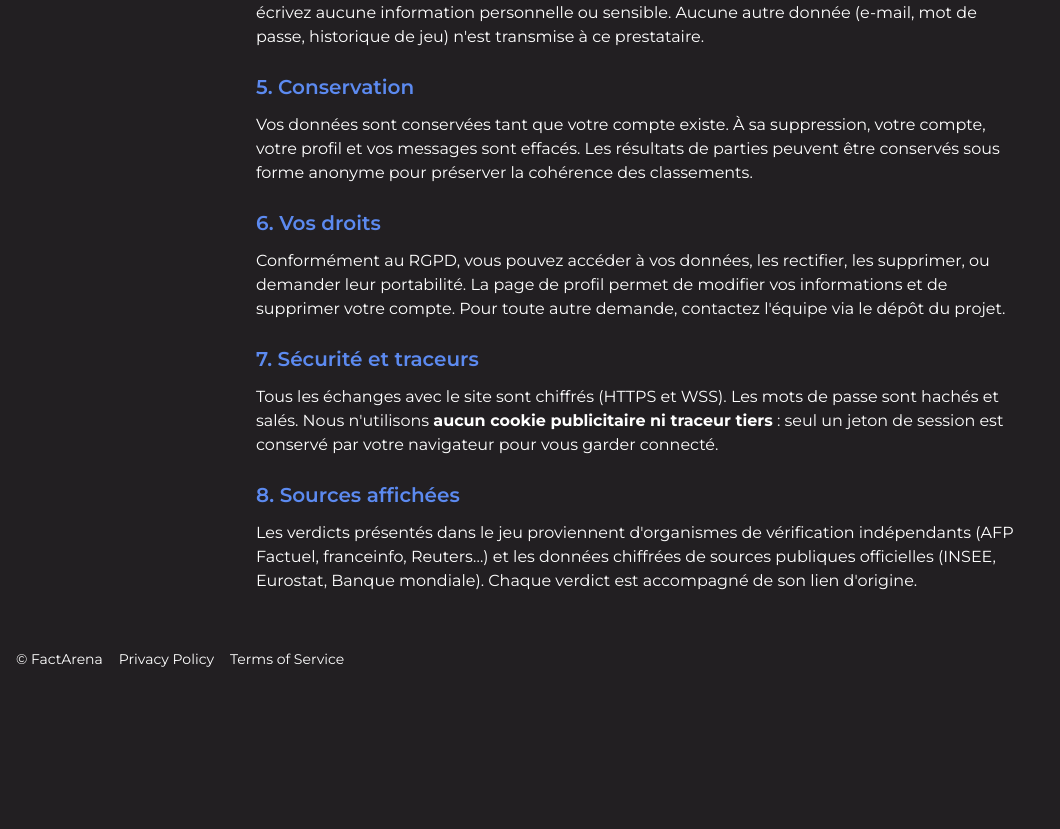
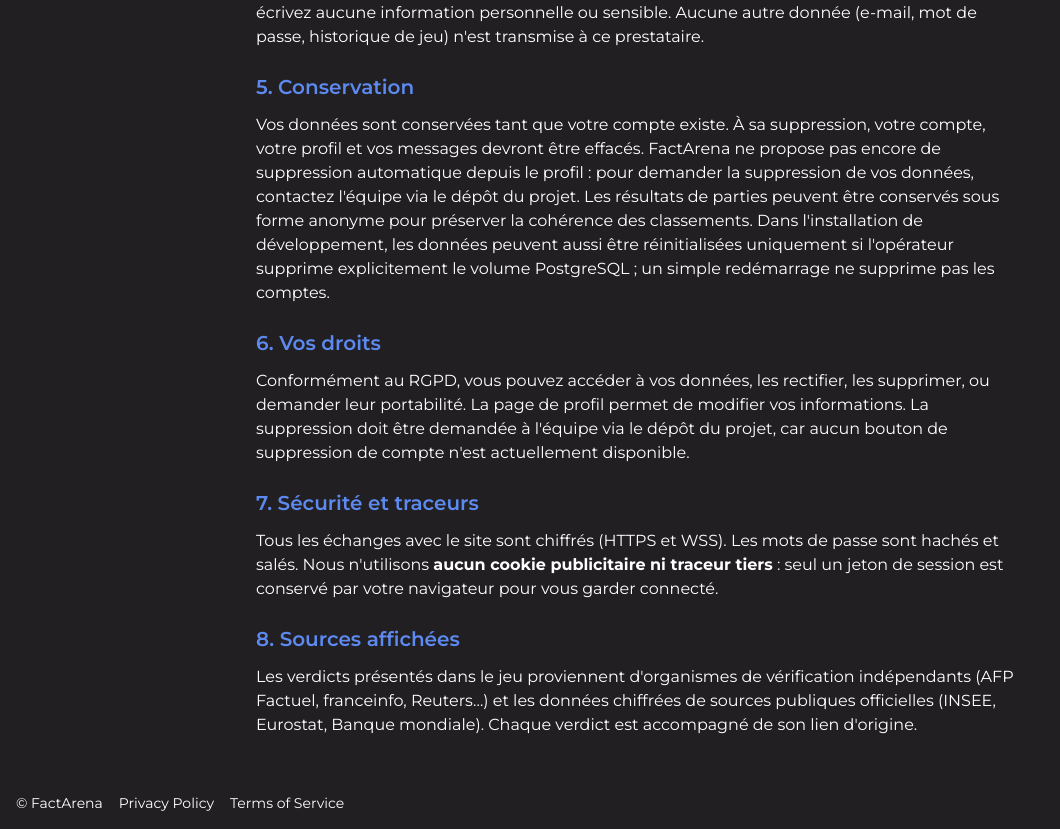
Before and after one commit to Dantenos/factarena, a React (Vite) app in the folder frontend/: page /privacy in a window 1280 px wide. Shown: the part 1167-1996 px from the top of the page, without its empty margins (0-1060 px from the left). Before the commit the page ends 1852 px from the top, so only its background shows below. Built offline with nearby package versions, Linux system fonts and the light colour scheme.

Commit message:
Ana-debug: Update README, privacy policy, and terms of service documentation

```diff
--- a/frontend/src/pages/Privacy.tsx
+++ b/frontend/src/pages/Privacy.tsx
@@ -94,9 +94,15 @@ export default function Privacy() {
           <h2 className="text-xl font-semibold text-bleu-l">5. Conservation</h2>
           <p>
             Vos données sont conservées tant que votre compte existe. À sa
-            suppression, votre compte, votre profil et vos messages sont effacés.
-            Les résultats de parties peuvent être conservés sous forme anonyme
-            pour préserver la cohérence des classements.
+            suppression, votre compte, votre profil et vos messages devront être
+            effacés. FactArena ne propose pas encore de suppression automatique
+            depuis le profil : pour demander la suppression de vos données,
+            contactez l'équipe via le dépôt du projet. Les résultats de parties
+            peuvent être conservés sous forme anonyme pour préserver la cohérence
+            des classements. Dans l'installation de développement, les données
+            peuvent aussi être réinitialisées uniquement si l'opérateur supprime
+            explicitement le volume PostgreSQL ; un simple redémarrage ne supprime
+            pas les comptes.
           </p>
         </article>
 
@@ -105,9 +111,9 @@ export default function Privacy() {
           <p>
             Conformément au RGPD, vous pouvez accéder à vos données, les
             rectifier, les supprimer, ou demander leur portabilité. La page de
-            profil permet de modifier vos informations et de supprimer votre
-            compte. Pour toute autre demande, contactez l'équipe via le dépôt du
-            projet.
+            profil permet de modifier vos informations. La suppression doit être
+            demandée à l'équipe via le dépôt du projet, car aucun bouton de
+            suppression de compte n'est actuellement disponible.
           </p>
         </article>
 
--- a/frontend/src/pages/Terms.tsx
+++ b/frontend/src/pages/Terms.tsx
@@ -121,10 +121,12 @@ export default function Terms() {
         <article className="flex flex-col gap-3">
           <h2 className="text-xl font-semibold text-bleu-l">8. Suspension et clôture</h2>
           <p>
-            Vous pouvez supprimer votre compte à tout moment depuis votre profil.
-            Nous pouvons suspendre un compte en cas de manquement à ces
-            conditions, notamment en cas de tricherie, d'usage abusif du service
-            ou de comportement nuisible envers les autres joueurs.
+            FactArena ne propose pas encore de bouton de suppression de compte
+            depuis le profil. Toute demande de suppression doit être adressée à
+            l'équipe via le dépôt du projet. Nous pouvons suspendre un compte en
+            cas de manquement à ces conditions, notamment en cas de tricherie,
+            d'usage abusif du service ou de comportement nuisible envers les
+            autres joueurs.
           </p>
         </article>
 
```
Also changed, not shown: 1 other file (tests, documents, lock files or other folders).
